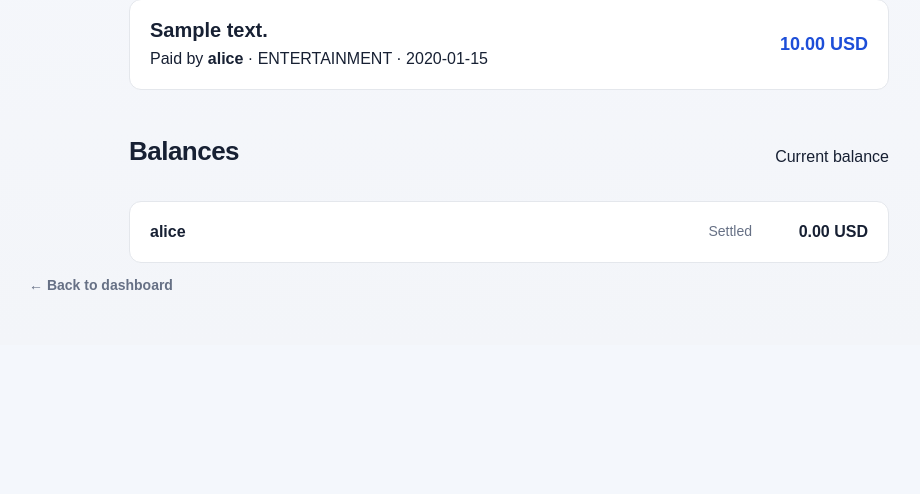
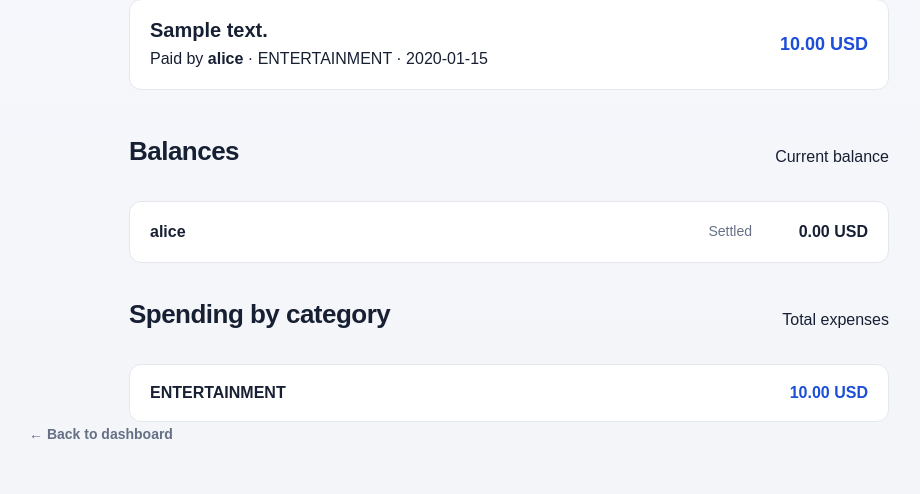
Before and after one commit to phuongmaix2/backend-project, a Spring Boot app: page /groups/1 in a window 1280 px wide. Shown: the part 743-1237 px from the top of the page, without its empty margins (131-1051 px from the left). Before the commit the page ends 1033 px from the top, so only its background shows below. Run offline with Spring Boot 4, Linux system fonts and the light colour scheme; a user stored in the database is signed in; tables that the repository leaves empty hold one stand-in row (values such as "Sample post"); some of the project's set-up classes (security, data sources, template engines, error pages and the like) are left out, and stand-ins take their place.

Commit message:
Add group spending reports

```diff
--- a/src/main/java/com/billwise/web/controller/GroupPageController.java
+++ b/src/main/java/com/billwise/web/controller/GroupPageController.java
@@ -8,6 +8,7 @@ import com.billwise.domain.ExpenseCategory;
 import com.billwise.domain.SplitMethod;
 import com.billwise.web.dto.expense.ExpenseRequest;
 import com.billwise.service.BalanceService;
+import com.billwise.service.ReportService;
 
 import java.time.LocalDate;
 
@@ -28,15 +29,18 @@ public class GroupPageController {
     private final GroupService groupService;
     private final ExpenseService expenseService;
     private final BalanceService balanceService;
+    private final ReportService reportService;
 
     public GroupPageController(
             GroupService groupService,
             ExpenseService expenseService,
-            BalanceService balanceService) {
+            BalanceService balanceService,
+            ReportService reportService) {
 
         this.groupService = groupService;
         this.expenseService = expenseService;
         this.balanceService = balanceService;
+        this.reportService = reportService;
     }
 
     @GetMapping("/groups")
@@ -137,6 +141,12 @@ public class GroupPageController {
         model.addAttribute(
                 "balances",
                 balanceService.calculateBalances(
+                        groupId,
+                        currentUsername));
+
+        model.addAttribute(
+                "categoryReport",
+                reportService.spendingByCategory(
                         groupId,
                         currentUsername));
 
--- a/src/main/resources/static/css/style.css
+++ b/src/main/resources/static/css/style.css
@@ -315,6 +315,28 @@ input[type="checkbox"] {
     text-align: right;
 }
 
+.report-list {
+    display: grid;
+    gap: 10px;
+    width: 100%;
+    max-width: 760px;
+    margin: 0 auto;
+}
+
+.report-row {
+    display: flex;
+    align-items: center;
+    justify-content: space-between;
+    padding: 16px 20px;
+    border: 1px solid var(--border);
+    border-radius: 12px;
+    background: var(--card);
+}
+
+.report-total {
+    color: var(--primary-dark);
+}
+
 .simple-card {
     width: 100%;
     max-width: 760px;
--- a/src/main/resources/templates/groups/detail.html
+++ b/src/main/resources/templates/groups/detail.html
@@ -115,6 +115,30 @@
         </div>
     </section>
 
+    <section class="content-section">
+        <div class="section-title-row">
+            <h2>Spending by category</h2>
+            <span class="muted">Total expenses</span>
+        </div>
+
+        <p class="empty-card" th:if="${#lists.isEmpty(categoryReport)}">
+            No spending data yet.
+        </p>
+
+        <div class="report-list">
+            <div class="report-row" th:each="item : ${categoryReport}">
+                <strong th:text="${item.label}">
+                    FOOD
+                </strong>
+
+                <strong class="report-total">
+                    <span th:text="${item.total}">0.00</span>
+                    <span th:text="${group.baseCurrency}">EUR</span>
+                </strong>
+            </div>
+        </div>
+    </section>
+
     <a class="back-link" th:href="@{/dashboard}">← Back to dashboard</a>
 </main>
 
```
Also changed, not shown: src/main/java/com/billwise/service/ReportService.java (added, +95 -0 lines), src/main/java/com/billwise/web/controller/ReportRestController.java (added, +34 -0 lines), src/main/java/com/billwise/web/dto/report/SpendingReportItem.java (added, +8 -0 lines).
